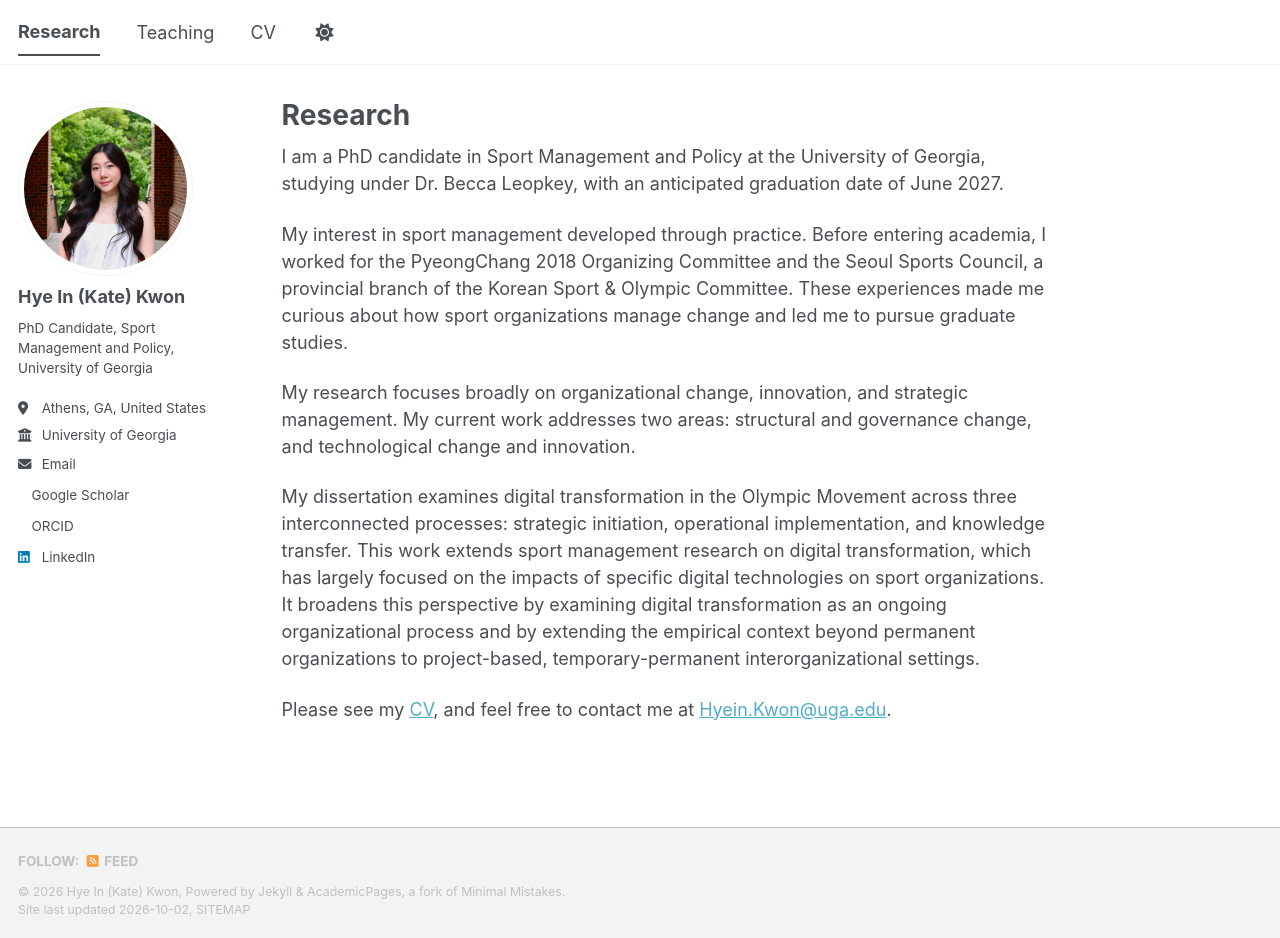
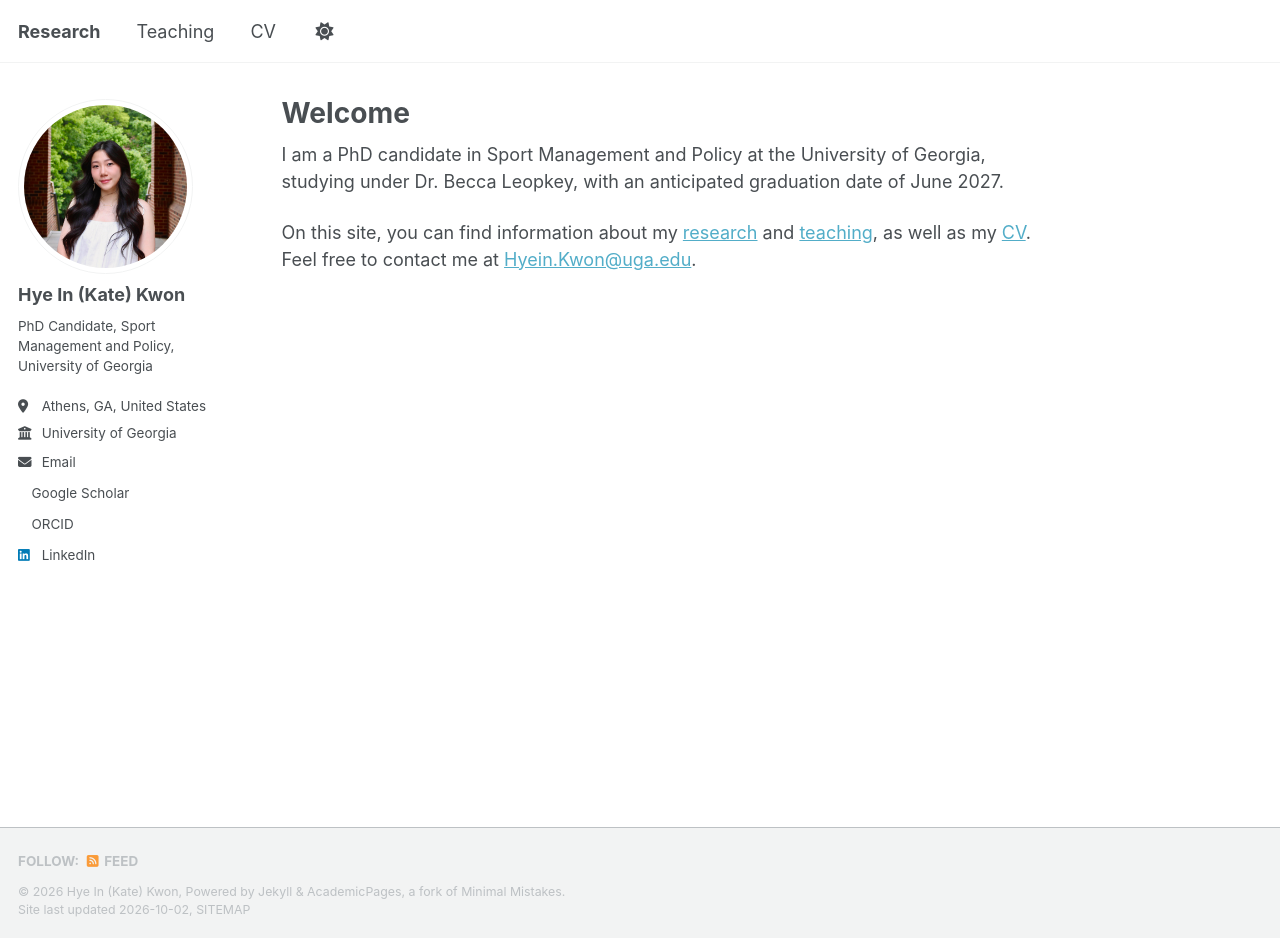
Before and after one commit to katehyeinkwon/katehyeinkwon.github.io, a Jekyll site: the page built from _pages/about.md, in a window 1280 px wide and 938 px high. Built offline with Jekyll 4.4.1, drawn with Linux system fonts in a browser that asks for light colours; a style sheet for code colours, icons or effects is not loaded.

Commit message:
Update about.md

```diff
--- a/_pages/about.md
+++ b/_pages/about.md
@@ -1,14 +1,11 @@
 ---
-title: "Research"
-permalink: /research/
+permalink: /
+title: "Welcome"
 author_profile: true
+redirect_from:
+  - /about/
+  - /about.html
 ---
 I am a PhD candidate in Sport Management and Policy at the University of Georgia, studying under Dr. Becca Leopkey, with an anticipated graduation date of June 2027.
 
-My interest in sport management developed through practice. Before entering academia, I worked for the PyeongChang 2018 Organizing Committee and the Seoul Sports Council, a provincial branch of the Korean Sport & Olympic Committee. These experiences made me curious about how sport organizations manage change and led me to pursue graduate studies.
-
-My research focuses broadly on organizational change, innovation, and strategic management. My current work addresses two areas: structural and governance change, and technological change and innovation.
-
-My dissertation examines digital transformation in the Olympic Movement across three interconnected processes: strategic initiation, operational implementation, and knowledge transfer. This work extends sport management research on digital transformation, which has largely focused on the impacts of specific digital technologies on sport organizations. It broadens this perspective by examining digital transformation as an ongoing organizational process and by extending the empirical context beyond permanent organizations to project-based, temporary-permanent interorganizational settings.
-
-Please see my [CV](/files/cv.pdf), and feel free to contact me at [Hyein.Kwon@uga.edu](mailto:Hyein.Kwon@uga.edu).
+On this site, you can find information about my [research](/research/) and [teaching](/teaching/), as well as my [CV](/files/cv.pdf). Feel free to contact me at [Hyein.Kwon@uga.edu](mailto:Hyein.Kwon@uga.edu).
```
